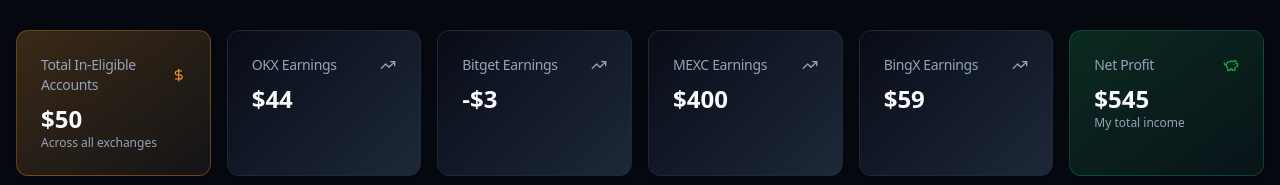
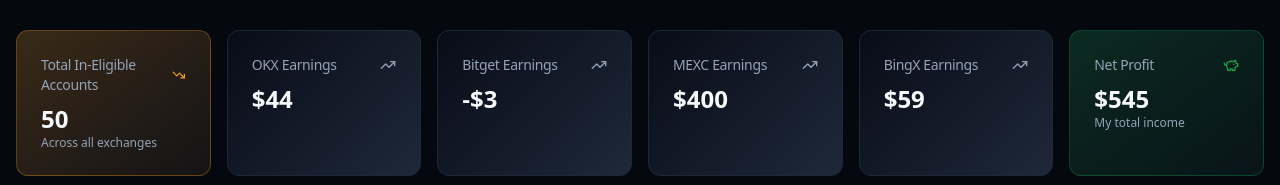
Before and after one commit to academyfor/airdrops-profit, a React (Vite) app: page / in a window 1280 px wide. Shown: the part 220-405 px from the top of the page. Built offline with nearby package versions, Linux system fonts and the light colour scheme.

Commit message:
Fix total ineligible accounts display
Removed the '$' sign from the "Total In-Eligible Accounts" value and the right corner display. Added a loss icon to the right corner.
-edited src/components/dashboard/CryptoDashboard.tsx

```diff
--- a/src/components/dashboard/CryptoDashboard.tsx
+++ b/src/components/dashboard/CryptoDashboard.tsx
@@ -22,7 +22,8 @@ import {
   Activity,
   Brain,
   Receipt,
-  Settings
+  Settings,
+  TrendingDown
 } from 'lucide-react';
 
 interface CryptoDashboardProps {
@@ -155,9 +156,10 @@ export function CryptoDashboard({ data: initialData }: CryptoDashboardProps) {
         <KPICard
           title="Total In-Eligible Accounts"
           value={googleSheets.sheetsData?.totalInEligibleAccounts || 50}
-          icon={DollarSign}
+          icon={TrendingDown}
           variant="primary"
           subtitle="Across all exchanges"
+          showCurrency={false}
         />
         <KPICard
           title="OKX Earnings"
--- a/src/components/dashboard/KPICard.tsx
+++ b/src/components/dashboard/KPICard.tsx
@@ -10,6 +10,7 @@ interface KPICardProps {
   trend?: 'up' | 'down' | 'neutral';
   variant?: 'default' | 'primary' | 'success' | 'danger';
   className?: string;
+  showCurrency?: boolean;
 }
 
 export function KPICard({
@@ -19,16 +20,21 @@ export function KPICard({
   icon: Icon,
   trend,
   variant = 'default',
-  className
+  className,
+  showCurrency = true
 }: KPICardProps) {
   const formatValue = (val: string | number) => {
     if (typeof val === 'number') {
+      if (showCurrency) {
         return new Intl.NumberFormat('en-US', {
           style: 'currency',
           currency: 'USD',
           minimumFractionDigits: 0,
           maximumFractionDigits: 0
         }).format(val);
+      } else {
+        return new Intl.NumberFormat('en-US').format(val);
+      }
     }
     return val;
   };
```
Lines whose indentation alone changed are shown as unchanged.
